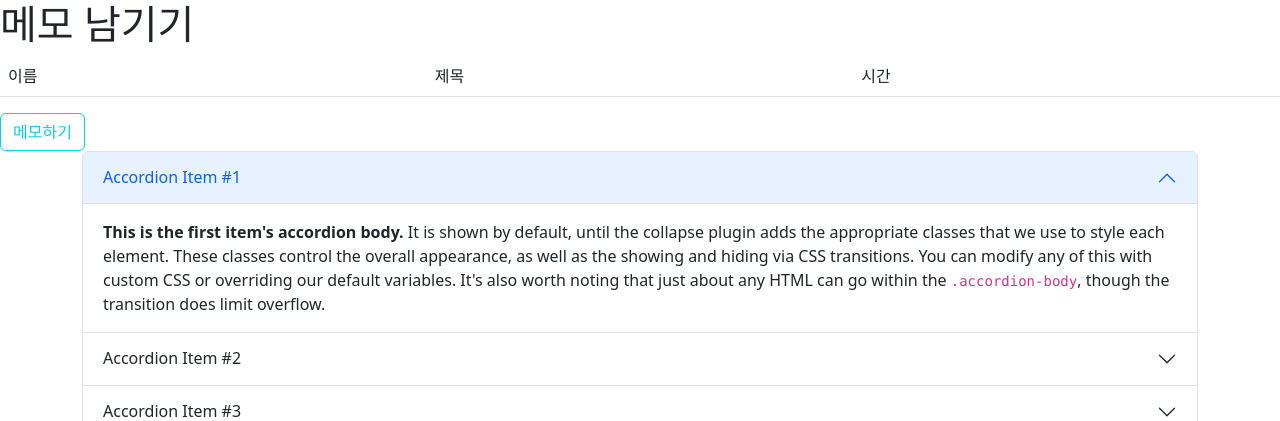
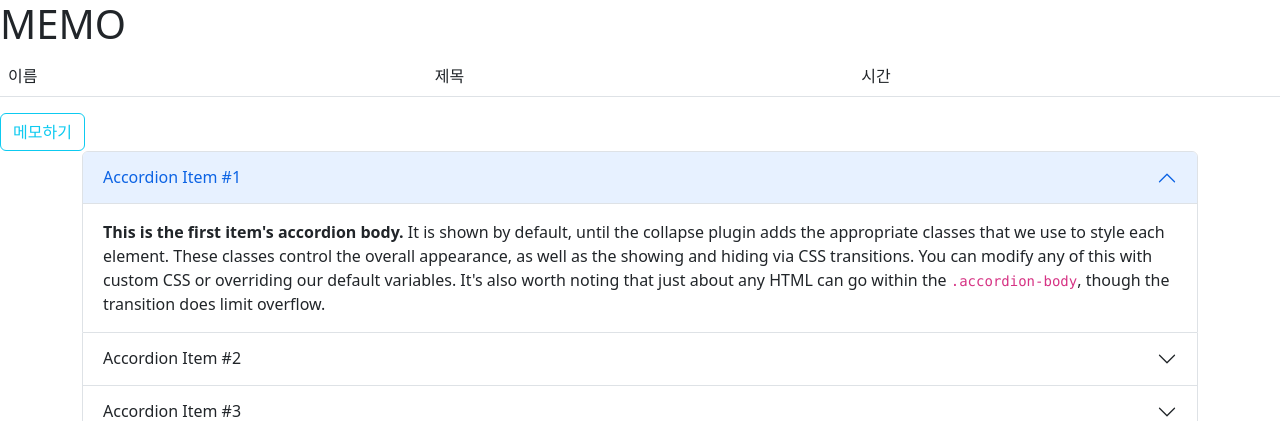
Before and after one commit to yelimkin/django_tutorial_encore, a Django app: page / in a window 1280 px wide. Shown: the top 421 px of the page. Run offline with Django 4.2, Linux system fonts and the light colour scheme; data that the repository does not hold is empty.

```diff
--- a/templates/index.html
+++ b/templates/index.html
@@ -11,7 +11,7 @@
     <title>Document</title>
 </head>
 <body>
-    <h1>메모 남기기</h1>
+    <h1>MEMO</h1>
     <table class="table table-hover">
         <tr>
             <td>이름</td>
```
